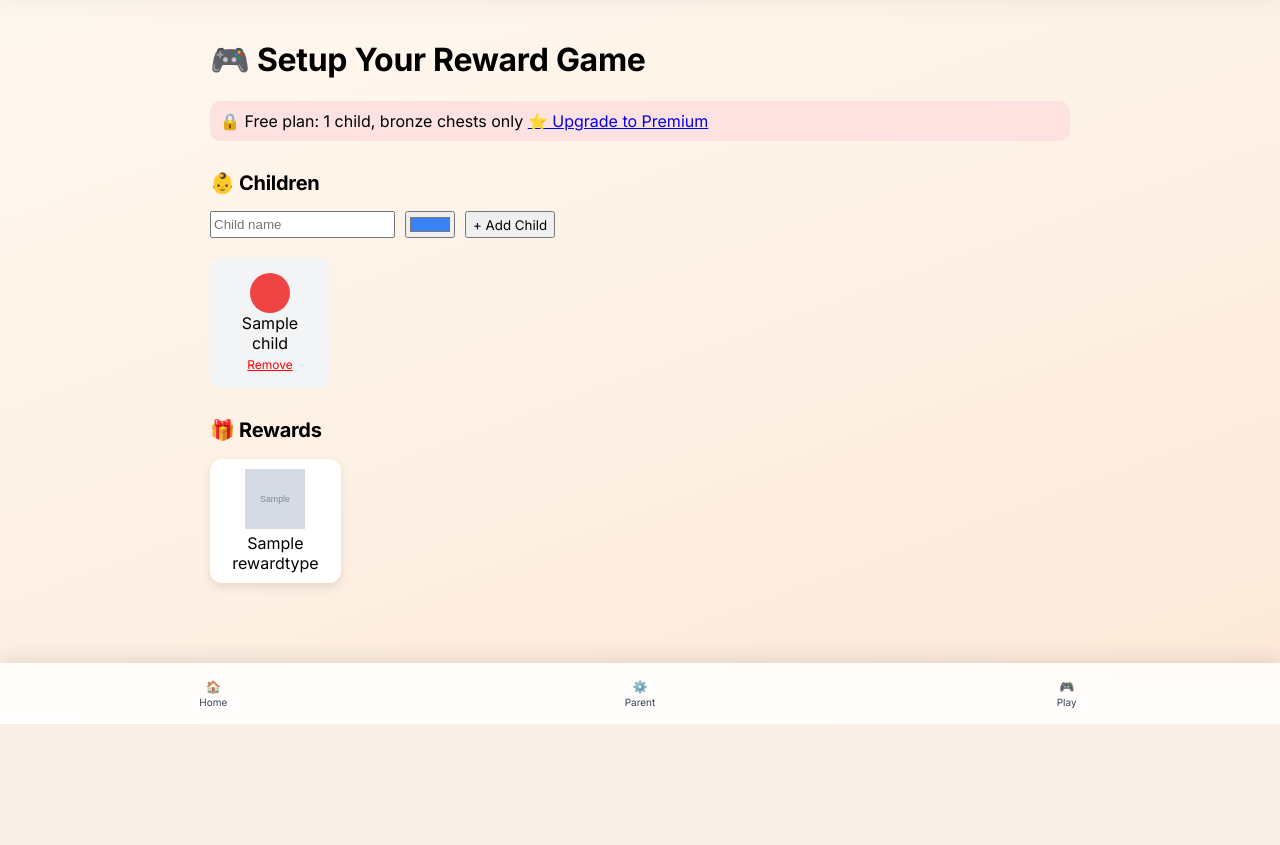
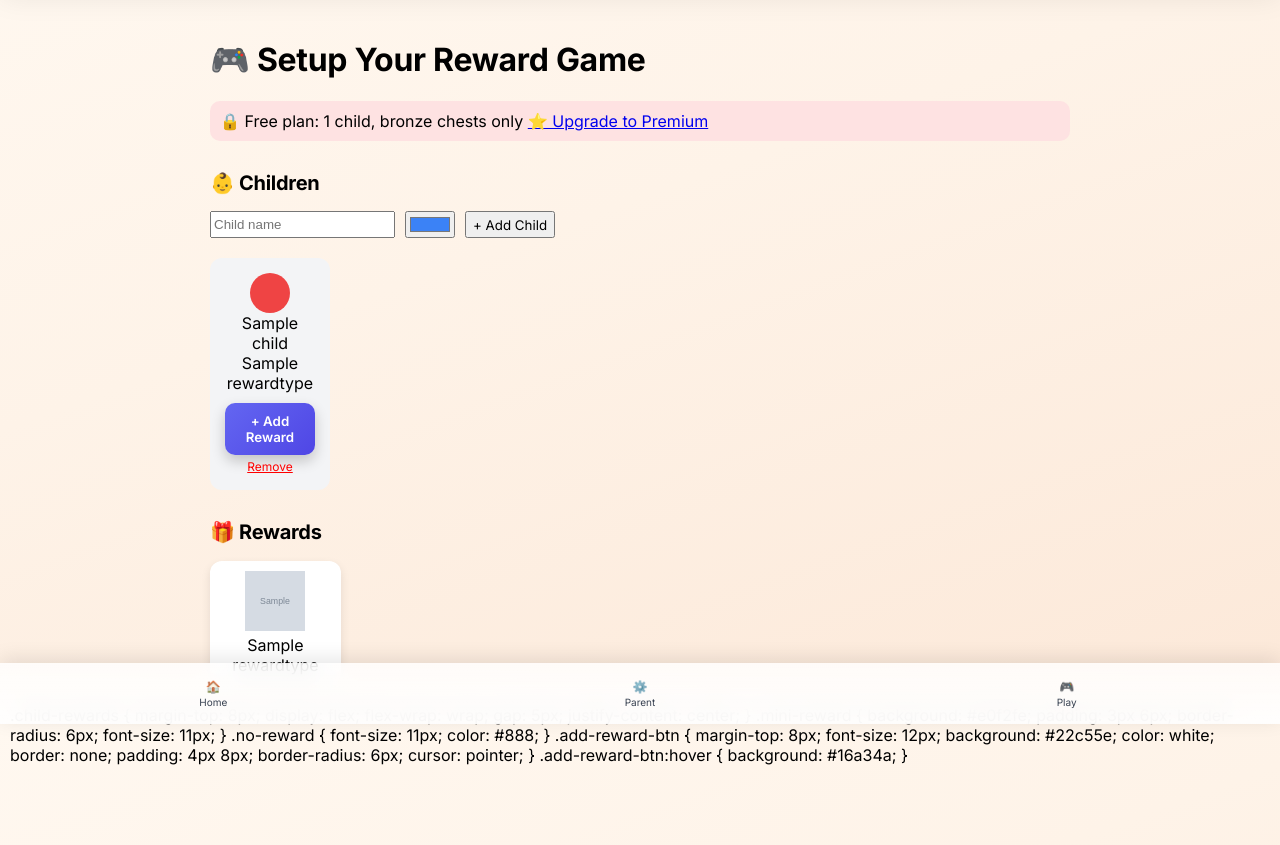
Before and after one commit to KevinCranfield/rewardApp, a Django app: page /setup/ in a window 1280 px wide. Shown: the part 76-921 px from the top of the page. Before the commit the page ends 800 px from the top, so only its background shows below. Run offline with Django 5.2, Linux system fonts and the light colour scheme; a user stored in the database is signed in; tables that the repository leaves empty hold one stand-in row (values such as "Sample post"); grey boxes marked "Sample" are stand-in pictures.

Commit message:
updated models setup game

```diff
--- a/game/models.py
+++ b/game/models.py
@@ -27,6 +27,15 @@ class Child(models.Model):
     colour = models.CharField(max_length=20, choices=COLOUR_CHOICES)
 
     position = models.IntegerField(default=0)
+
+    # 🎯 Main reward (goal when reaching square 64)
+    main_reward = models.ForeignKey(
+        'RewardType',
+        null=True,
+        blank=True,
+        on_delete=models.SET_NULL,
+        related_name="goal_for_children"
+    )
 
     def __str__(self):
         return self.name
--- a/game/static/game/js/game.js
+++ b/game/static/game/js/game.js
@@ -268,7 +268,6 @@ function roll(childId){
         console.log("ROLL:", data);
         console.log("Rolls remaining:", data.rolls_remaining);
 
-
         showDice(data.dice, () => {
             if(data.jump){
                 // First move to jump start
@@ -288,6 +287,12 @@ function roll(childId){
             // FIX 12: button re-enable is handled at animation end in animateMovement/animateJump
             // — removed competing setTimeout here that caused double-roll race condition
         });
+        // 🎁 Reward trigger (after movement finishes)
+        if(data.reward){
+            setTimeout(() => {
+                showReward(data.reward);
+            }, 300);
+        }
 
         showToast("🎲 Rolled " + data.dice);
 
@@ -1558,6 +1563,29 @@ window.addEventListener("beforeinstallprompt", (e) => {
     document.body.dataset.pwaReady = "true";
 });
 
+// 🎁 Reward display popup
+function showReward(reward){
+    const display = document.getElementById("reward-display");
+    const img = document.getElementById("reward-image");
+    const name = document.getElementById("reward-name");
+
+    if(!display) return;
+
+    img.src = reward.image || "";
+    name.innerText = reward.name || "Reward";
+
+    display.classList.remove("hidden");
+
+    try{
+        burstConfetti(40);
+        if(navigator.vibrate){ navigator.vibrate([60,30,60]); }
+    }catch(e){}
+
+    setTimeout(() => {
+        display.classList.add("hidden");
+    }, 3000);
+}
+
 // Function to trigger install (can be called from anywhere)
 function triggerInstallPrompt(){
     if(!deferredPrompt){
--- a/game/templates/game/setup.html
+++ b/game/templates/game/setup.html
@@ -29,6 +29,21 @@
         <div class="child-card">
           <div class="child-avatar" style="background: {{ child.colour }}"></div>
           <div class="child-name">{{ child.name }}</div>
+
+          <!-- 🎁 Rewards for this child -->
+          <div class="child-rewards">
+            {% for reward in child.reward_types.all %}
+              <div class="mini-reward">{{ reward.name }}</div>
+            {% empty %}
+              <div class="no-reward">No rewards yet</div>
+            {% endfor %}
+          </div>
+
+          <!-- ➕ Add reward button (opens modal) -->
+          <button class="add-reward-btn" onclick="openRewardModal({{ child.id }}, '{{ child.name|escapejs }}')">
+            + Add Reward
+          </button>
+
           <a href="/remove-child/{{ child.id }}/" class="remove-child">Remove</a>
         </div>
       {% empty %}
@@ -133,4 +148,73 @@
 
 </style>
 
+.child-rewards {
+  margin-top: 8px;
+  display: flex;
+  flex-wrap: wrap;
+  gap: 5px;
+  justify-content: center;
+}
+
+.mini-reward {
+  background: #e0f2fe;
+  padding: 3px 6px;
+  border-radius: 6px;
+  font-size: 11px;
+}
+
+.no-reward {
+  font-size: 11px;
+  color: #888;
+}
+
+.add-reward-btn {
+  margin-top: 8px;
+  font-size: 12px;
+  background: #22c55e;
+  color: white;
+  border: none;
+  padding: 4px 8px;
+  border-radius: 6px;
+  cursor: pointer;
+}
+
+.add-reward-btn:hover {
+  background: #16a34a;
+}
+
+<!-- 🎁 Add Reward Modal -->
+<div id="reward-modal" style="display:none; position:fixed; inset:0; background:rgba(0,0,0,0.6); align-items:center; justify-content:center; z-index:999;">
+  <div style="background:white; padding:20px; border-radius:12px; width:320px;">
+    <h3 id="modal-title">Add Reward</h3>
+
+    <form method="POST" action="/add-reward-type/" enctype="multipart/form-data">
+      {% csrf_token %}
+      <input type="hidden" name="child_id" id="modal-child-id">
+
+      <input type="text" name="name" placeholder="Reward name" required style="width:100%; margin-bottom:10px;">
+
+      <input type="file" name="image" accept="image/*" style="margin-bottom:10px;">
+
+      <button type="submit" style="width:100%; background:#22c55e; color:white; border:none; padding:8px; border-radius:8px;">
+        Save Reward
+      </button>
+    </form>
+
+    <button onclick="closeRewardModal()" style="margin-top:10px; width:100%;">Cancel</button>
+  </div>
+</div>
+
+<script>
+function openRewardModal(childId, childName){
+  document.getElementById('reward-modal').style.display = 'flex';
+  document.getElementById('modal-child-id').value = childId;
+  document.getElementById('modal-title').innerText = 'Add reward for ' + childName;
+}
+
+function closeRewardModal(){
+  document.getElementById('reward-modal').style.display = 'none';
+}
+</script>
+
 {% endblock %}
--- a/game/urls.py
+++ b/game/urls.py
@@ -14,6 +14,7 @@ urlpatterns = [
     path("add-child/", views.add_child, name="add_child"),
     path("remove-child/<int:child_id>/", views.remove_child, name="remove_child"),
     path("add-reward/", views.add_reward, name="add_reward"),
+    path("add-reward-type/", views.add_reward_type, name="add_reward_type"),
     path("roll/", views.roll, name="roll"),
     path("reset-board/", views.reset_board, name="reset_board"),
 
--- a/game/views.py
+++ b/game/views.py
@@ -404,6 +404,16 @@ def roll(request):
         for c in all_children
     ]
 
+    # 🎁 Reward trigger when reaching square 64
+    reward_data = None
+    if child.position == 64:
+        reward_obj = RewardType.objects.filter(child=child).order_by("?").first()
+        if reward_obj:
+            reward_data = {
+                "name": reward_obj.name,
+                "image": reward_obj.image.url if reward_obj.image else None
+            }
+
     return JsonResponse({
         "success": True,
         "dice": roll_value,
@@ -412,7 +422,8 @@ def roll(request):
         "rolls_remaining": remaining,
         "jump": jump_to is not None,
         "from": jump_from,
-        "children": children_data,   # FIX: token colour data for JS
+        "children": children_data,
+        "reward": reward_data,   # 🎁 send reward to frontend
     })
 
 
@@ -566,6 +577,28 @@ def setup_page(request):
     })
 
 
+# 🎁 Add reward type for a specific child
+@login_required
+def add_reward_type(request):
+    if request.method == "POST":
+        family = get_family(request.user)
+
+        child_id = request.POST.get("child_id")
+        name = request.POST.get("name")
+        image = request.FILES.get("image")
+
+        child = Child.objects.filter(id=child_id, family=family).first()
+
+        if child and name:
+            RewardType.objects.create(
+                name=name,
+                image=image,
+                child=child,
+                user=request.user
+            )
+
+    return redirect("setup_page")
+
 # Custom password reset view
 class CustomPasswordResetView(PasswordResetView):
     template_name = "registration/password_reset_form.html"
```
Also changed, not shown: game/templates/game/child.html (+118 -10 lines).
